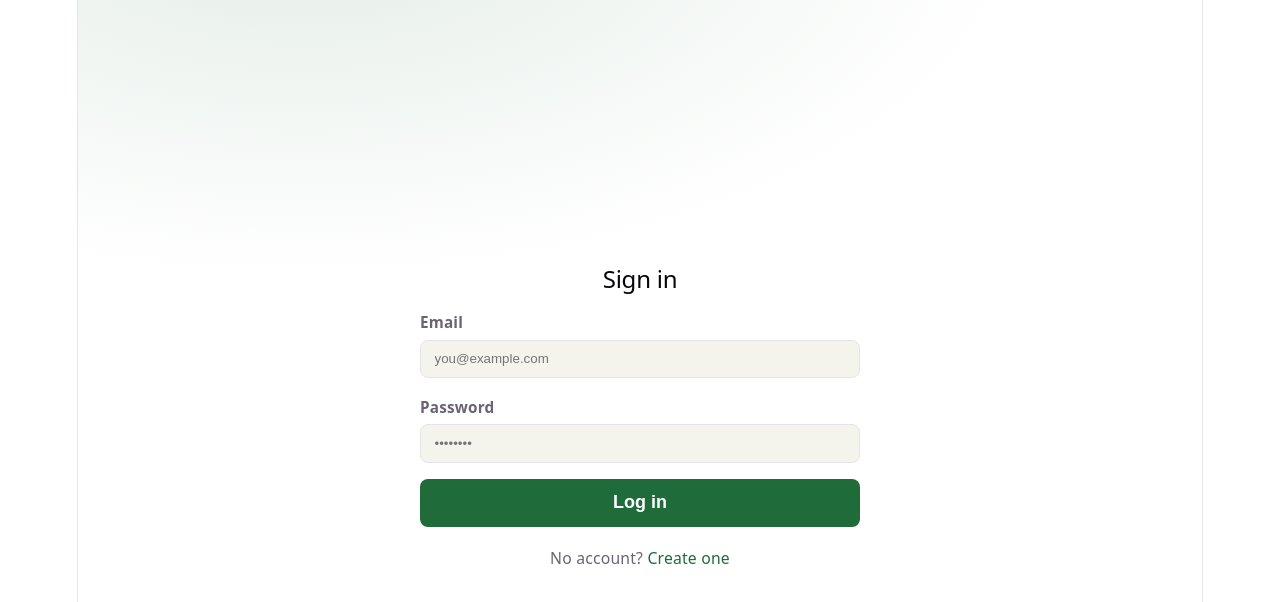
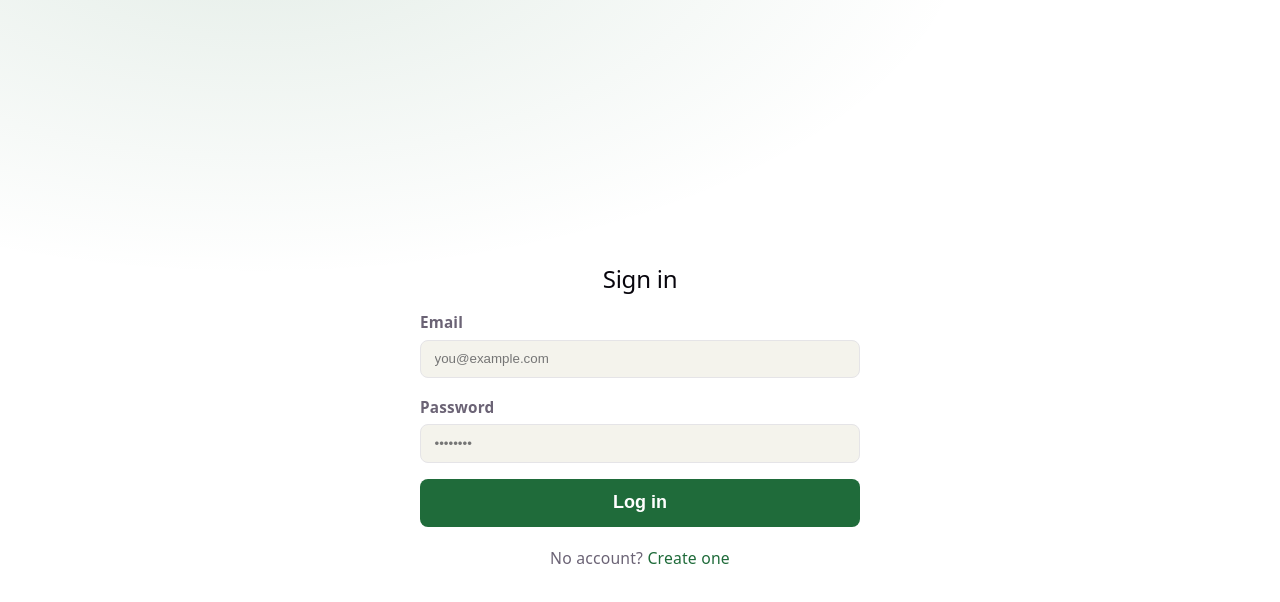
Before and after one commit to Map4uk14/MeetN-Sniff_frontend, a Vue app: page /login in a window 1280 px wide. Shown: the top 602 px of the page. Built offline with nearby package versions, Linux system fonts and the light colour scheme.

Commit message:
fix: remove max-width constraint so app fills full screen

```diff
--- a/src/style.css
+++ b/src/style.css
@@ -76,10 +76,6 @@ code {
 }
 
 #app {
-  width: 1126px;
-  max-width: 100%;
-  margin: 0 auto;
-  border-inline: 1px solid var(--border);
   min-height: 100svh;
   display: flex;
   flex-direction: column;
```
